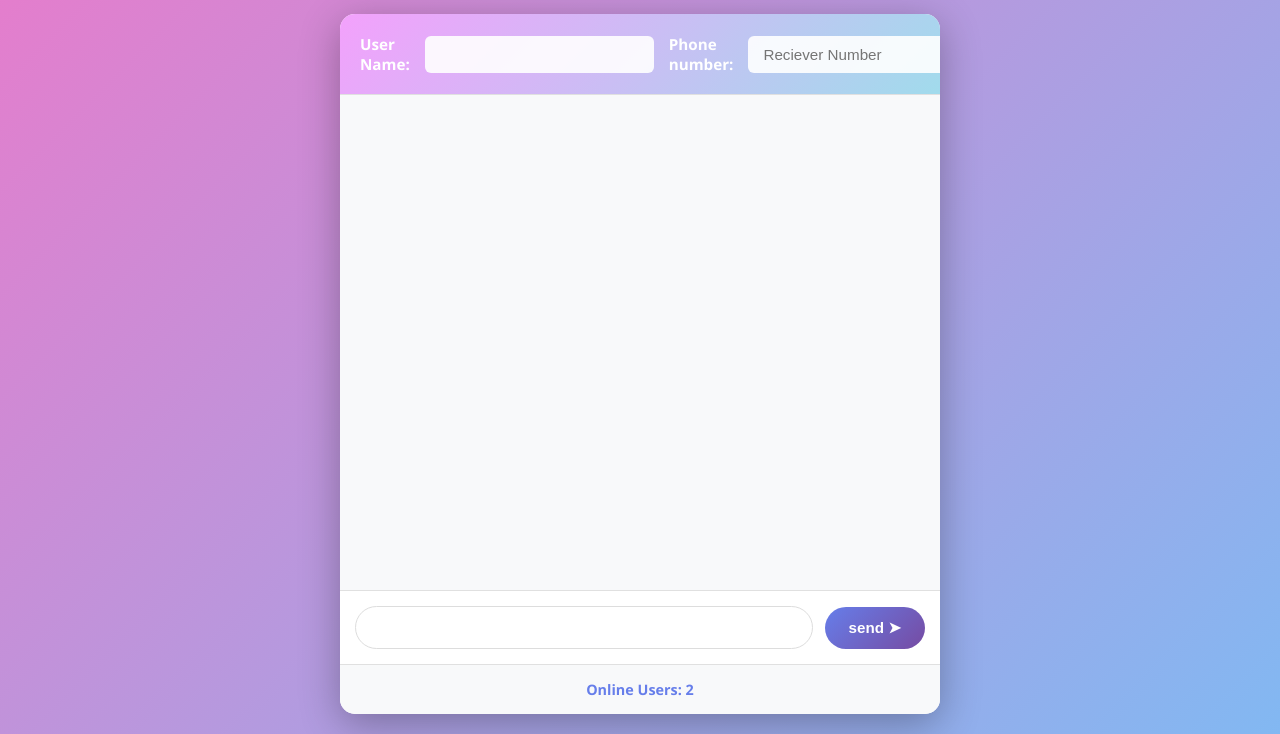
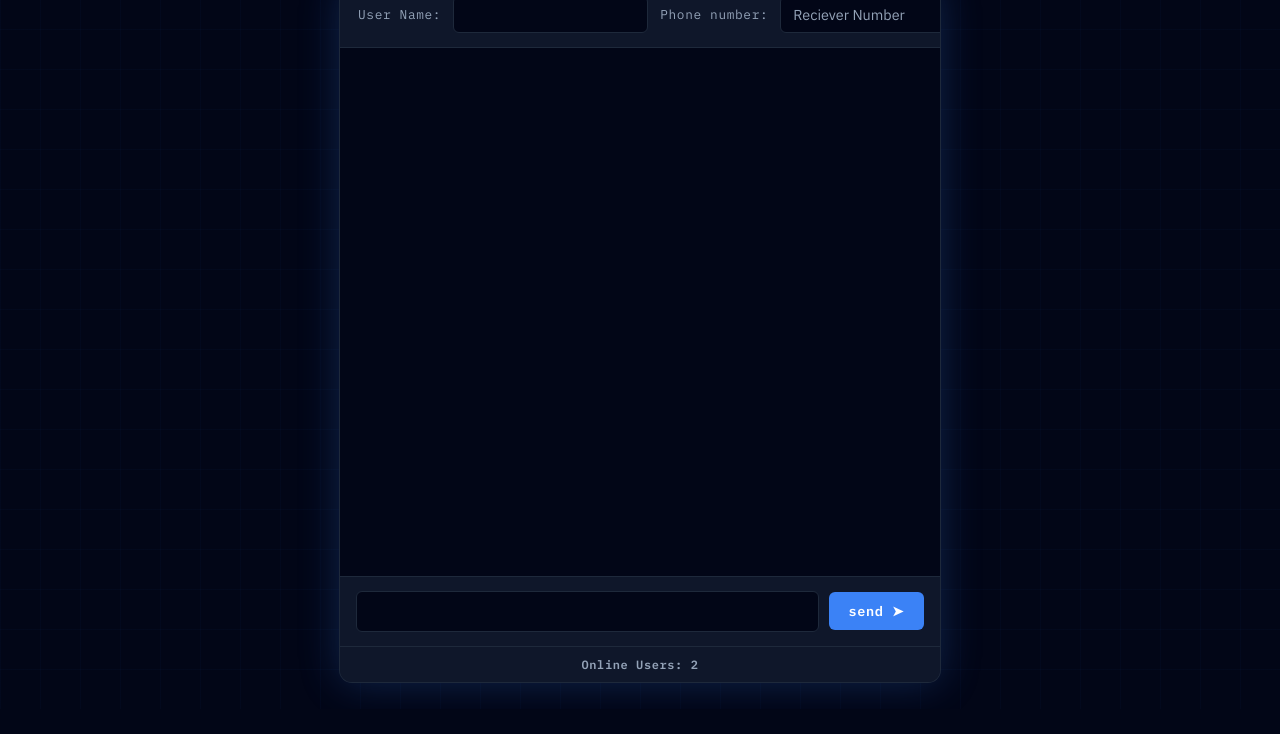
Before and after one commit to sanjayram-07/PULSE-CHAT, a website: page public/chat.html in a window 1280 px wide. Shown: the part 91-825 px from the top of the page. After the commit the page ends 800 px from the top, so only its background shows below. Drawn offline with nearby package versions, Linux system fonts and the light colour scheme; no server answers.

Commit message:
Initial commit for PULSE-CHAT

```diff
--- a/public/style.css
+++ b/public/style.css
@@ -1,12 +1,30 @@
+@import url('https://fonts.googleapis.com/css2?family=IBM+Plex+Mono:wght@400;600&family=IBM+Plex+Sans:wght@300;400;600&display=swap');
+
 * {
     margin: 0;
     padding: 0;
     box-sizing: border-box;
 }
 
+:root {
+    --bg-deep:    #020617;
+    --bg-panel:   #0f172a;
+    --bg-surface: #1e293b;
+    --bg-hover:   #273449;
+    --accent:     #3b82f6;
+    --accent-dim: #2563eb;
+    --accent-glow:rgba(59, 130, 246, 0.25);
+    --text-main:  #f8fafc;
+    --text-muted: #94a3b8;
+    --text-soft:  #cbd5e1;
+    --border:     #1e293b;
+    --bubble-in:  #263352;
+    --bubble-out: #1d4ed8;
+}
+
 body {
-    font-family: 'Segoe UI', Tahoma, Geneva, Verdana, sans-serif;
-    background: linear-gradient(135deg, #e87bcb 0%, #82b8f2 100%);
+    font-family: 'IBM Plex Sans', sans-serif;
+    background: var(--bg-deep);
     min-height: 100vh;
     display: flex;
     flex-direction: column;
@@ -15,13 +33,34 @@ body {
     padding: 20px;
 }
 
+
+body::before {
+    content: '';
+    position: fixed;
+    inset: 0;
+    background-image:
+        linear-gradient(rgba(59,130,246,0.03) 1px, transparent 1px),
+        linear-gradient(90deg, rgba(59,130,246,0.03) 1px, transparent 1px);
+    background-size: 40px 40px;
+    pointer-events: none;
+    z-index: 0;
+}
+
 .title-tag {
-    font-size: 2.5rem;
-    font-weight: 700;
-    color: white;
-    text-shadow: 0 2px 10px rgba(0, 0, 0, 0.2);
-    margin-bottom: 30px;
-    letter-spacing: 1px;
+    font-family: 'IBM Plex Mono', monospace;
+    font-size: 1.4rem;
+    font-weight: 600;
+    color: var(--accent);
+    letter-spacing: 0.08em;
+    margin-bottom: 16px;
+    text-transform: uppercase;
+    position: relative;
+    z-index: 1;
+}
+
+.title-tag::before {
+    color: var(--text-muted);
+    font-weight: 400;
 }
 
 .container {
@@ -30,235 +69,245 @@ body {
     width: 100%;
     max-width: 600px;
     height: 700px;
-    background: white;
-    border-radius: 15px;
-    box-shadow: 0 10px 40px rgba(0, 0, 0, 0.3);
+    background: var(--bg-panel);
+    border-radius: 12px;
+    box-shadow: 0 0 0 1px var(--border), 0 0 40px var(--accent-glow);
     overflow: hidden;
-    animation: slideIn 0.3s ease-out;
+    position: relative;
+    z-index: 1;
+    animation: fadeUp 0.35s cubic-bezier(0.16, 1, 0.3, 1);
 }
 
-@keyframes slideIn {
-    from {
-        opacity: 0;
-        transform: translateY(20px);
-    }
-    to {
-        opacity: 1;
-        transform: translateY(0);
-    }
+@keyframes fadeUp {
+    from { opacity: 0; transform: translateY(16px); }
+    to   { opacity: 1; transform: translateY(0); }
 }
 
+
 #input-user {
-    padding: 20px;
-    background: linear-gradient(135deg, #f3a1fc 0%, #a1dbec 100%);
-    border-bottom: 1px solid #e0e0e0;
+    padding: 14px 18px;
+    background: var(--bg-panel);
+    border-bottom: 1px solid var(--border);
     display: flex;
     align-items: center;
-    gap: 15px;
+    gap: 12px;
 }
 
 #input-user span {
-    color: white;
-    font-weight: 600;
-    font-size: 0.95rem;
+    font-family: 'IBM Plex Mono', monospace;
+    color: #94a3b8;
+    font-size: 0.8rem;
+    letter-spacing: 0.05em;
+    white-space: nowrap;
 }
 
 #input-user input {
     flex: 1;
-    padding: 10px 15px;
-    border: none;
+    padding: 8px 12px;
+    background: var(--bg-deep);
+    border: 1px solid var(--border);
     border-radius: 6px;
-    font-size: 0.95rem;
-    background: rgba(255, 255, 255, 0.9);
+    color: var(--text-main);
+    font-family: 'IBM Plex Sans', sans-serif;
+    font-size: 0.9rem;
     outline: none;
-    transition: background 0.2s;
+    transition: border-color 0.2s, box-shadow 0.2s;
 }
 
 #input-user input:focus {
-    background: white;
-    box-shadow: 0 0 0 2px rgba(255, 255, 255, 0.3);
+    border-color: var(--accent);
+    box-shadow: 0 0 0 3px var(--accent-glow);
 }
+
+#input-user input::placeholder {
+    color: var(--text-muted);
+}
+
 
 .msg-container {
     flex: 1;
     list-style: none;
     overflow-y: auto;
-    padding: 20px;
+    padding: 20px 18px;
     display: flex;
     flex-direction: column;
-    gap: 12px;
-    background: #f8f9fa;
+    gap: 10px;
+    background: var(--bg-deep);
 }
 
-.msg-container::-webkit-scrollbar {
-    width: 8px;
+.msg-container::-webkit-scrollbar { width: 6px; }
+.msg-container::-webkit-scrollbar-track { background: transparent; }
+.msg-container::-webkit-scrollbar-thumb {
+    background: var(--bg-surface);
+    border-radius: 3px;
+}
+.msg-container::-webkit-scrollbar-thumb:hover {
+    background: var(--bg-hover);
 }
 
-.msg-container::-webkit-scrollbar-track {
-    background: transparent;
-}
-
-.msg-container::-webkit-scrollbar-thumb {
-    background: #ccc;
-    border-radius: 4px;
-}
-
-.msg-container::-webkit-scrollbar-thumb:hover {
-    background: #999;
-}
 
 .left-msg {
     display: flex;
     justify-content: flex-start;
-    animation: slideInLeft 0.3s ease-out;
-}
-
-@keyframes slideInLeft {
-    from {
-        opacity: 0;
-        transform: translateX(-20px);
-    }
-    to {
-        opacity: 1;
-        transform: translateX(0);
-    }
-}
-
-.left-msg .msg {
-    background: #e8eaf6;
-    color: #333;
-    padding: 12px 16px;
-    border-radius: 12px 12px 12px 4px;
-    max-width: 70%;
-    word-wrap: break-word;
-    font-size: 0.95rem;
-}
-
-.left-msg .msg span {
-    display: block;
-    font-size: 0.75rem;
-    color: #888;
-    margin-top: 5px;
+    animation: slideLeft 0.25s ease-out;
 }
 
 .right-msg {
     display: flex;
     justify-content: flex-end;
-    animation: slideInRight 0.3s ease-out;
+    animation: slideRight 0.25s ease-out;
 }
 
-@keyframes slideInRight {
-    from {
-        opacity: 0;
-        transform: translateX(20px);
-    }
-    to {
-        opacity: 1;
-        transform: translateX(0);
-    }
+@keyframes slideLeft {
+    from { opacity: 0; transform: translateX(-12px); }
+    to   { opacity: 1; transform: translateX(0); }
+}
+
+@keyframes slideRight {
+    from { opacity: 0; transform: translateX(12px); }
+    to   { opacity: 1; transform: translateX(0); }
+}
+
+.left-msg .msg {
+    background: var(--bubble-in);
+    color: var(--text-main);
+    padding: 10px 14px;
+    border-radius: 2px 10px 10px 10px;
+    max-width: 72%;
+    word-wrap: break-word;
+    font-size: 0.92rem;
+    line-height: 1.5;
+    border: 1px solid var(--border);
 }
 
 .right-msg .msg {
-    background: linear-gradient(135deg, #667eea 0%, #764ba2 100%);
-    color: white;
-    padding: 12px 16px;
-    border-radius: 12px 12px 4px 12px;
-    max-width: 70%;
+    background: var(--bubble-out);
+    color: #fff;
+    padding: 10px 14px;
+    border-radius: 10px 2px 10px 10px;
+    max-width: 72%;
     word-wrap: break-word;
-    font-size: 0.95rem;
+    font-size: 0.92rem;
+    line-height: 1.5;
+    box-shadow: 0 0 12px rgba(29, 78, 216, 0.4);
+}
+
+.left-msg .msg span,
+.right-msg .msg span {
+    display: block;
+    font-family: 'IBM Plex Mono', monospace;
+    font-size: 0.7rem;
+    margin-top: 6px;
+    color: #64748b;
 }
 
 .right-msg .msg span {
-    display: block;
-    font-size: 0.75rem;
-    color: rgba(255, 255, 255, 0.8);
-    margin-top: 5px;
+    color: rgba(255,255,255,0.65);
+    text-align: right;
 }
+
 
 .feedback {
     display: flex;
     justify-content: flex-start;
-    padding: 0 10px;
+    padding: 0 4px;
 }
 
 .feedback p {
-    font-size: 0.85rem;
-    color: #999;
-    font-style: italic;
-    padding: 8px 12px;
+    font-family: 'IBM Plex Mono', monospace;
+    font-size: 0.75rem;
+    color: #94a3b8;
+    padding: 6px 10px;
+    letter-spacing: 0.04em;
 }
+
 
 .msg-form {
     display: flex;
     align-items: center;
-    gap: 12px;
-    padding: 15px;
-    background: white;
-    border-top: 1px solid #e0e0e0;
+    gap: 10px;
+    padding: 14px 16px;
+    background: var(--bg-panel);
+    border-top: 1px solid var(--border);
 }
 
 .msg-input {
     flex: 1;
-    padding: 12px 16px;
-    border: 1px solid #ddd;
-    border-radius: 25px;
-    font-size: 0.95rem;
+    padding: 10px 14px;
+    background: var(--bg-deep);
+    border: 1px solid var(--border);
+    border-radius: 6px;
+    color: var(--text-main);
+    font-family: 'IBM Plex Sans', sans-serif;
+    font-size: 0.92rem;
     outline: none;
     transition: border-color 0.2s, box-shadow 0.2s;
 }
 
 .msg-input:focus {
-    border-color: #667eea;
-    box-shadow: 0 0 0 3px rgba(102, 126, 234, 0.1);
+    border-color: var(--accent);
+    box-shadow: 0 0 0 3px var(--accent-glow);
 }
 
-.divider {
-    display: none;
+.msg-input::placeholder {
+    color: var(--text-muted);
 }
 
+.divider { display: none; }
+
 .submit {
-    padding: 12px 24px;
-    background: linear-gradient(135deg, #667eea 0%, #764ba2 100%);
+    padding: 10px 20px;
+    background: var(--accent);
     color: white;
     border: none;
-    border-radius: 25px;
-    font-size: 0.95rem;
+    border-radius: 6px;
+    font-family: 'IBM Plex Mono', monospace;
+    font-size: 0.85rem;
     font-weight: 600;
+    letter-spacing: 0.04em;
     cursor: pointer;
-    transition: transform 0.2s, box-shadow 0.2s;
+    transition: background 0.2s, box-shadow 0.2s, transform 0.15s;
+    white-space: nowrap;
 }
 
 .submit:hover {
-    transform: translateY(-2px);
-    box-shadow: 0 5px 15px rgba(102, 126, 234, 0.4);
+    background: var(--accent-dim);
+    box-shadow: 0 0 14px var(--accent-glow);
+    transform: translateY(-1px);
 }
 
 .submit:active {
     transform: translateY(0);
 }
 
+
 .total-clients {
-    padding: 15px;
+    padding: 10px 16px;
+    background: var(--bg-panel);
+    border-top: 1px solid var(--border);
+    color: #94a3b8;
+    font-family: 'IBM Plex Mono', monospace;
+    font-size: 0.75rem;
+    letter-spacing: 0.05em;
     text-align: center;
-    background: #f8f9fa;
-    border-top: 1px solid #e0e0e0;
-    color: #667eea;
-    font-weight: 600;
-    font-size: 0.9rem;
 }
 
-@media (max-width: 768px) {
-    .title-tag {
-        font-size: 2rem;
-    }
+.total-clients strong {
+    color: var(--accent);
+}
+
+
+@media (max-width: 640px) {
+    .title-tag { font-size: 1.1rem; }
 
     .container {
         max-width: 100%;
-        height: 600px;
+        height: calc(100vh - 100px);
+        border-radius: 8px;
     }
 
     .left-msg .msg,
     .right-msg .msg {
-        max-width: 85%;
+        max-width: 88%;
     }
 }
```
